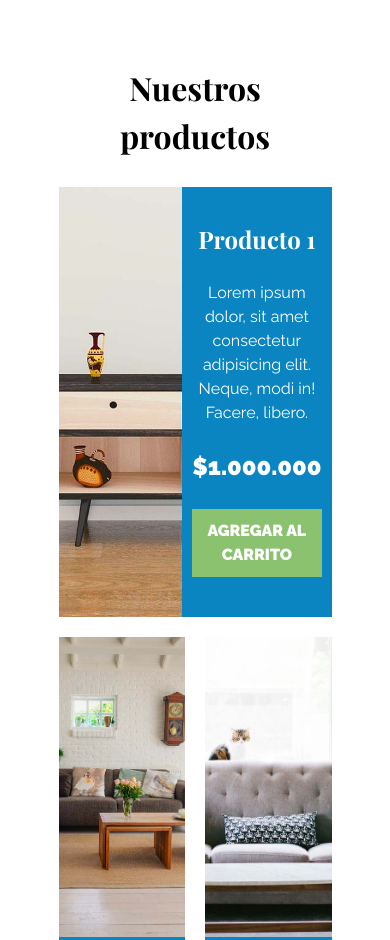
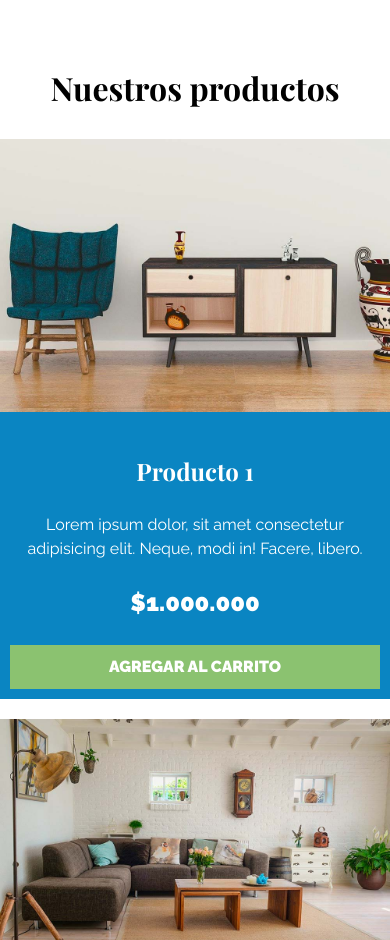
Before and after one commit to saezslim/vanilla-ecommerce-1, a plain HTML site: page index.html in a window 390 px wide. Shown: the part 2500-3440 px from the top of the page. Drawn offline with nearby package versions, Linux system fonts and the light colour scheme.

Commit message:
Responsive design part 2

```diff
--- a/css/global.css
+++ b/css/global.css
@@ -54,7 +54,7 @@ body{
 }
 
 .container{
-  width: 70%;
+  width: 80%;
   max-width: 1400px;
 }
 
@@ -79,6 +79,16 @@ body{
   transition: background 175ms linear;
 }
 
+.btn{
+  width: 100%;
+}
+
+@media (min-width: 768px) {
+  .btn{
+    width: min-content;
+  }
+}
+
 .add-cart:hover, .btn:hover{
   background: var(--clr-dark-green);
   cursor: pointer;
@@ -88,19 +98,44 @@ body{
 
 .site-footer-container{
   border-top: 1px solid var(--clr-grey);
+  display: block;
+}
+
+.site-footer-container > p {
+  margin-top: 2.5rem;
 }
 
 .site-footer__info{
-  display: grid;
   margin: 0 auto;
-  margin-bottom: 5rem;
-  grid-template-columns: repeat(3, 1fr);
-  gap: 1.25rem;
+  margin-bottom: 1.25rem;
+}
+
+@media (min-width: 768px) {
+  .site-footer__info{
+    display: grid;
+    margin: 0 auto;
+    margin-bottom: 5rem;
+    grid-template-columns: repeat(3, 1fr);
+    gap: 1.25rem;
+  }
 }
 
 .site-footer-nav{
   gap: 1rem;
-  align-items: flex-start;
+  align-items: center;
+}
+
+.site-footer__info > div{
+  text-align: center;
+}
+
+@media (min-width: 768px) {
+  .site-footer-nav{
+    align-items: flex-start;
+  }
+  .site-footer__info > div{
+    text-align: left;
+  }
 }
 
 .site-footer-nav a {
--- a/css/index.css
+++ b/css/index.css
@@ -121,12 +121,32 @@
 /* MAIN CONTAINER */
 .main-container{
   margin: 5rem auto;
+  width: 100%;
+}
+
+.product{
+  margin-bottom: 1.25rem;
+}
+
+.product:last-of-type{
+  margin-bottom: 0;
+}
+
+
+@media (min-width: 768px) {
+
+  .main-container{
+    width: 80%;
   }
 
   .products{
     display: grid;
     grid-template-columns: repeat(6, 1fr);
     gap: 1.25rem;
+  }
+
+  .product{
+    margin-bottom: 0;
   }
 
   .product:nth-child(1){
@@ -168,6 +188,8 @@
     grid-column: 5/7;
   }
 
+}
+
 .product{
   background: var(--clr-blue);
 }
```
Also changed, not shown: about.html (+5 -5 lines), css/about.css (+19 -5 lines), css/blog.css (+13 -1 lines), css/gallery.css (+8 -1 lines). Lines whose indentation alone changed are shown as unchanged.
